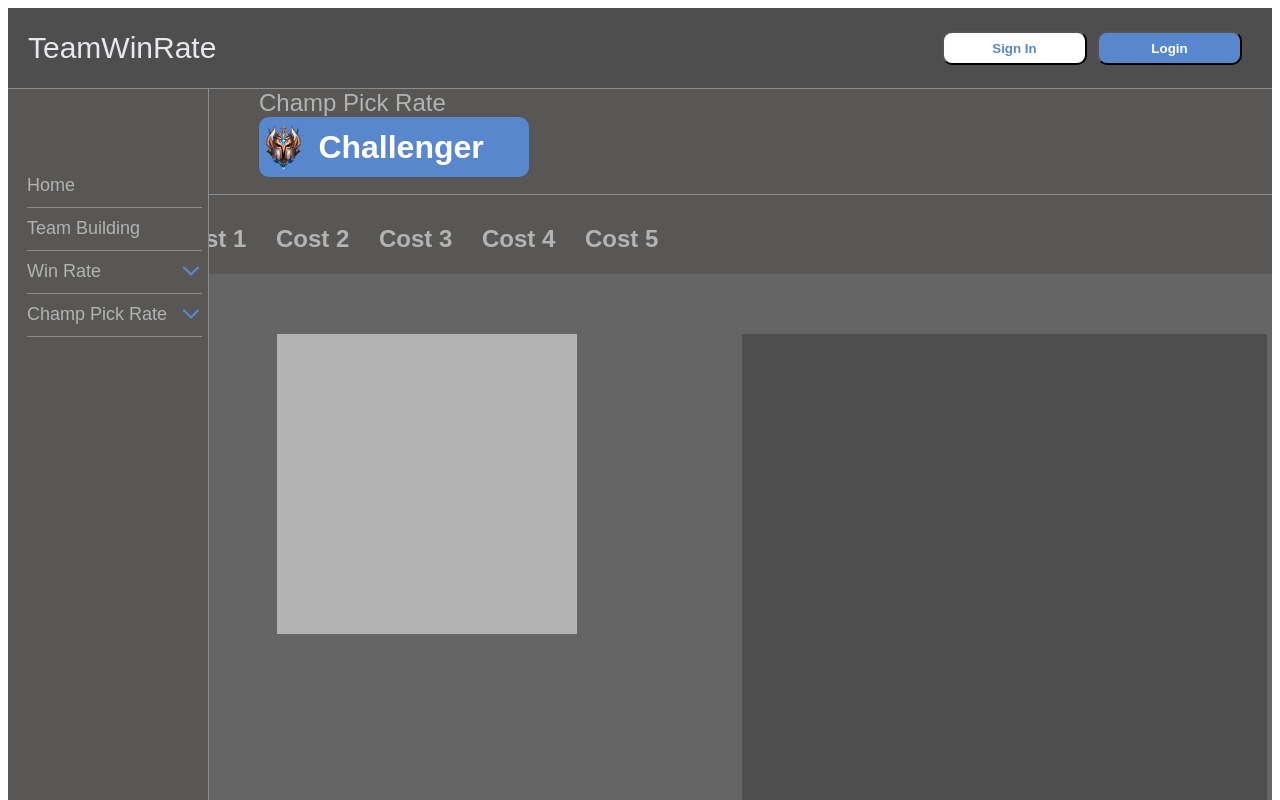
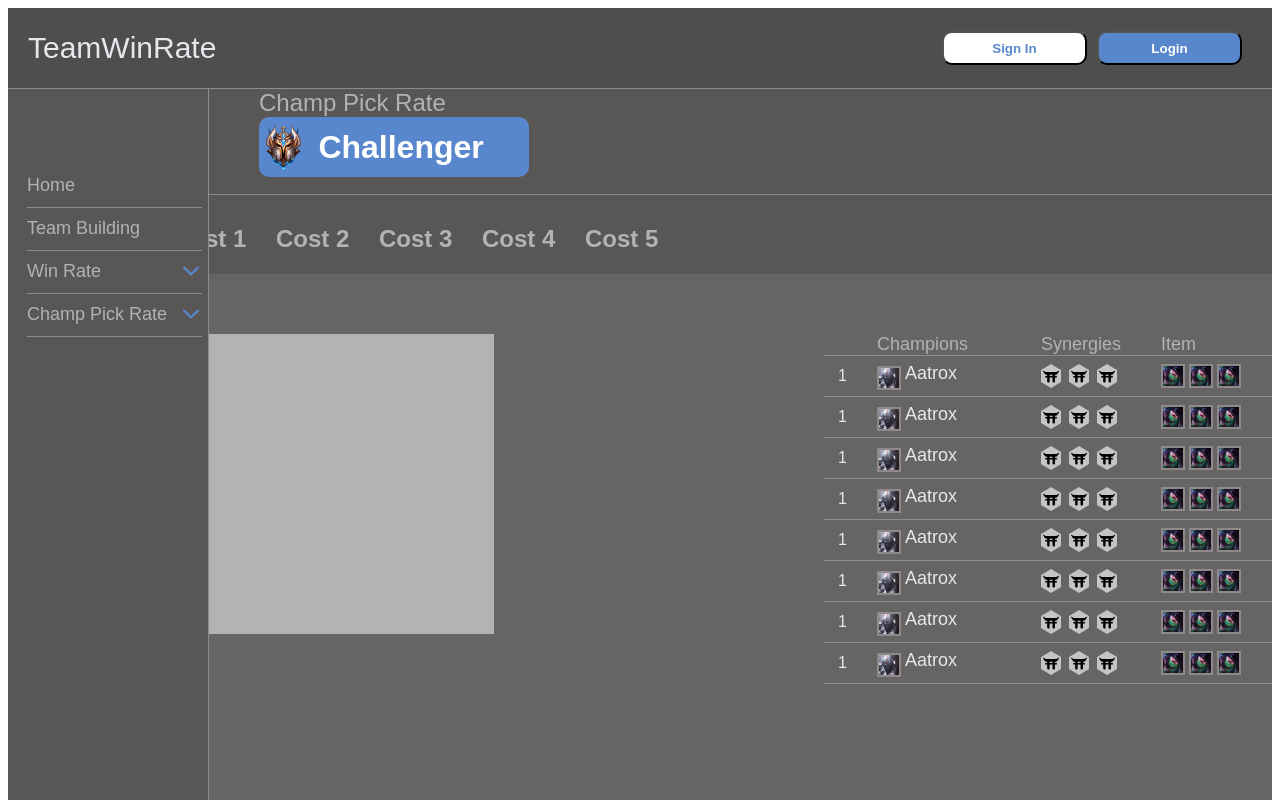
Before and after one commit to Daigoshimomura/TeamWinRate, a Next.js app: page /champPickRate/Challenger in a window 1280 px wide. Shown: the top 800 px of the page. Built offline with nearby package versions, Linux system fonts and the light colour scheme.

Commit message:
feature:itemListコンポーネント作成

```diff
--- a/components/champPickRate/breakdown.tsx
+++ b/components/champPickRate/breakdown.tsx
@@ -1,3 +1,4 @@
+import { ItemList } from 'components/champPickRate/breakdown_itemList';
 import React from 'react';
 import styled from 'styled-components';
 
@@ -6,7 +7,17 @@
 };
 
 const Base: React.FC<Props> = ({ className }) => {
-  return <div className={`${className}`}></div>;
+  return (
+    <div className={`${className}`}>
+      <div className={`${className}__itemNameList`}>
+        <div className={`${className}__champions`}>Champions</div>
+        <div className={`${className}__synergies`}>Synergies</div>
+        <div className={`${className}__item`}>Item</div>
+        <div className={`${className}__pick`}>Pick</div>
+      </div>
+      <ItemList />
+    </div>
+  );
 };
 
 export const Breakdown = styled(Base)`
@@ -14,5 +25,24 @@
   width: 525px;
   display: flex;
   flex-direction: column;
-  background-color: #4e4e4e;
+  &__itemNameList {
+    display: flex;
+    font-size: 18px;
+    color: #b2b2b2;
+  }
+  &__champions {
+    width: 122px;
+    margin-left: 53px;
+  }
+  &__synergies {
+    width: 75px;
+    margin-left: 42px;
+  }
+  &__item {
+    width: 75px;
+    margin-left: 45px;
+  }
+  &__pick {
+    margin-left: 49px;
+  }
 `;
--- /dev/null
+++ b/components/champPickRate/breakdown_item.tsx
@@ -0,0 +1,92 @@
+import React from 'react';
+import styled from 'styled-components';
+
+type Props = {
+  className?: string;
+};
+
+const Base: React.FC<Props> = ({ className }) => {
+  return (
+    <div className={`${className}`}>
+      <div className={`${className}__rank`}>1</div>
+      <div className={`${className}__champions`}>
+        <img
+          className={`${className}__championImg`}
+          src={`/champions/TFT4_Aatrox.png`}
+        />
+        Aatrox
+      </div>
+      <div className={`${className}__synergies`}>
+        <img className={`${className}__traitsImg`} src={`/traits/adept.png`} />
+        <img className={`${className}__traitsImg`} src={`/traits/adept.png`} />
+        <img className={`${className}__traitsImg`} src={`/traits/adept.png`} />
+      </div>
+      <div className={`${className}__item`}>
+        <img
+          className={`${className}__itemImg`}
+          src={`/champions/TFT4_Akali.png`}
+        />
+        <img
+          className={`${className}__itemImg`}
+          src={`/champions/TFT4_Akali.png`}
+        />
+        <img
+          className={`${className}__itemImg`}
+          src={`/champions/TFT4_Akali.png`}
+        />
+      </div>
+      <div className={`${className}__pick`}>30%</div>
+    </div>
+  );
+};
+
+export const Item = styled(Base)`
+  height: 40px;
+  color: #e6e8ed;
+  display: flex;
+  flex-direction: row;
+  align-items: center;
+  border-top: 1px solid #8c8c8c;
+  &__rank {
+    width: 10px;
+    margin-left: 14px;
+  }
+  &__champions {
+    width: 122px;
+    font-size: 18px;
+    display: flex;
+    margin-left: 29px;
+  }
+  &__championImg {
+    width: 20px;
+    height: 20px;
+    border: 2px solid #918989;
+    margin-right: 4px;
+    margin-top: 3px;
+  }
+  &__synergies {
+    width: 75px;
+    display: flex;
+    margin-left: 42px;
+  }
+  &__traitsImg {
+    width: 20px;
+    height: 24px;
+    margin-right: 8px;
+  }
+  &__item {
+    width: 75px;
+    display: flex;
+    margin-left: 45px;
+  }
+  &__itemImg {
+    width: 20px;
+    height: 20px;
+    border: 2px solid #918989;
+    margin-right: 4px;
+  }
+  &__pick {
+    font-size: 20px;
+    margin-left: 49px;
+  }
+`;
--- /dev/null
+++ b/components/champPickRate/breakdown_itemList.tsx
@@ -0,0 +1,28 @@
+import { Item } from 'components/champPickRate/breakdown_item';
+import React from 'react';
+import styled from 'styled-components';
+
+type Props = {
+  className?: string;
+};
+
+const Base: React.FC<Props> = ({ className }) => {
+  return (
+    <div className={`${className}`}>
+      <Item />
+      <Item />
+      <Item />
+      <Item />
+      <Item />
+      <Item />
+      <Item />
+      <Item />
+    </div>
+  );
+};
+
+export const ItemList = styled(Base)`
+  display: flex;
+  flex-direction: column;
+  border-bottom: 1px solid #8c8c8c;
+`;
--- a/components/champPickRate/champPickRate.tsx
+++ b/components/champPickRate/champPickRate.tsx
@@ -53,7 +53,7 @@
     height: 595px;
     display: flex;
     flex-direction: row;
-    justify-content: space-around;
+    justify-content: space-between;
     background: #656565;
     border-radius: 6px;
     padding: 60px 26px 50px 78px;
```
